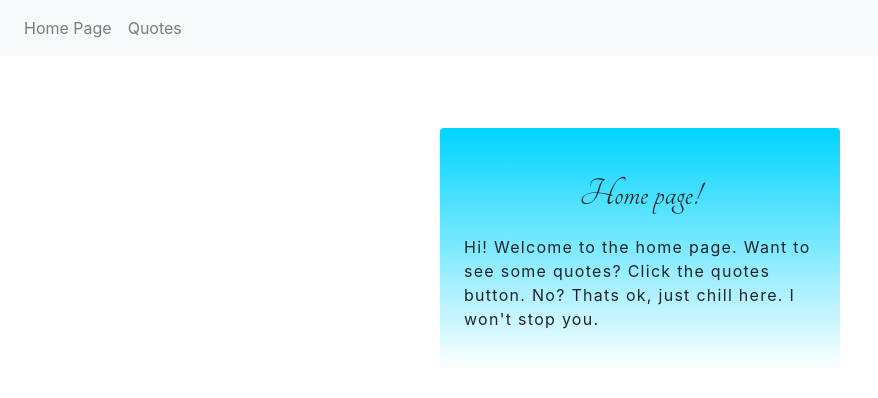
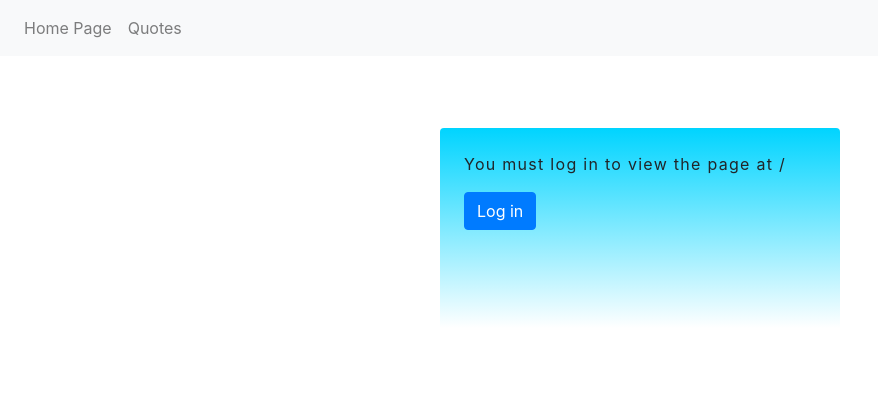
Before and after one commit to bmansk8/testing-with-jest, a React (Create React App) app: page /login in a window 1280 px wide. Shown: the top 398 px of the page, without its empty margins (0-878 px from the left). Built offline with nearby package versions, Linux system fonts and the light colour scheme.

Commit message:
Login Page!
justa simple Login page based on the react router dom documentation.

```diff
--- a/src/app/components/App.jsx
+++ b/src/app/components/App.jsx
@@ -2,11 +2,14 @@ import React from "react";
 import { QuoteMachine } from "./QuoteMachine";
 import { NASARover } from "./NASARover";
 import { HomePage } from './HomePage';
+import {Login} from './Login';
+import {PrivateRoute} from './services/PrivateRoute'
+
 import {
   BrowserRouter as Router,
   Switch,
   Route,
-  Link
+  Link,
 } from "react-router-dom";
 
 export const App = function App() {
@@ -28,9 +31,12 @@ export const App = function App() {
         </nav>
 
         <Switch>
-          <Route path="/quotes">
+          <PrivateRoute path="/quotes">
             <QuoteMachine />
             <NASARover />
+          </PrivateRoute>
+          <Route path="/login">
+            <Login />
           </Route>
           <Route path="/">
             <HomePage />
@@ -43,5 +49,3 @@ export const App = function App() {
 
   );
 }
-
-//
--- /dev/null
+++ b/src/app/components/Login.jsx
@@ -0,0 +1,28 @@
+import React from 'react'
+import{
+  useHistory,
+  useLocation
+} from 'react-router-dom'
+import {fakeAuth} from './services/fakeAuth'
+
+export const Login = function LoginPage() {
+  let history = useHistory();
+  let location = useLocation();
+
+  //we set from equal to the route we are trying to reach
+  let { from } = location.state || { from: { pathname: "/" } };
+  //login is a function that sets fake auth to true then redirects us
+  let login = () => {
+    fakeAuth.authenticate(() => {
+      //so we auth then replace our current location to the previous route we tryed to reach
+      history.replace(from);
+    });
+  };
+
+  return (
+    <div id='loginPage' className='rounded-top'>
+      <p>You must log in to view the page at {from.pathname}</p>
+      <button type='button' className='btn btn-primary' onClick={login}>Log in</button>
+    </div>
+  );
+}
--- a/src/app/components/NASARover.jsx
+++ b/src/app/components/NASARover.jsx
@@ -58,7 +58,7 @@ export const NASARover = function NASARover() {
           </div>
         </Route>
         {/*then use /:photoId as my placeHolder */}
-        {/*i'm also passing in the data arr so ican use it in details*/}
+        {/*i'm also passing in the data arr so i can use it in details*/}
         <Route path={`${path}/:photoId`}>
           <Details data={data} />
         </Route>
--- /dev/null
+++ b/src/app/components/services/PrivateRoute.jsx
@@ -0,0 +1,31 @@
+import React from 'react';
+import { fakeAuth } from './fakeAuth'
+import {
+  Route,
+  Redirect,
+} from 'react-router-dom'
+
+//private route wraps our routes and handels redirects
+// eslint-disable-next-line react/prop-types
+export const PrivateRoute = function PrivateRoute({ children, ...rest }) {
+  return (
+    <Route
+      {...rest}
+      //location is a object that represents the current url
+      render={({ location }) =>
+        fakeAuth.isAuthenticated ? (
+          //if we are authenticated render children aka quotes and rover photos
+          children
+        ) : (
+          //if not redirect to relitave path /login
+          <Redirect
+            to={{
+              pathname: "/login",
+              state: { from: location }
+            }}
+          />
+        )
+      }
+    />
+  );
+}
--- /dev/null
+++ b/src/app/components/services/fakeAuth.js
@@ -0,0 +1,12 @@
+export const fakeAuth = {
+  //obj with functions and our value for if we are logged in
+  isAuthenticated: false,
+  authenticate(cb) {
+    fakeAuth.isAuthenticated = true;
+    setTimeout(cb, 100); // fake async
+  },
+  signout(cb) {
+    fakeAuth.isAuthenticated = false;
+    setTimeout(cb, 100);
+  }
+};
--- a/src/app/css/App.css
+++ b/src/app/css/App.css
@@ -21,6 +21,17 @@ div h1 {
   margin-left: auto;
   margin-right: auto;
   padding: 1.5rem;
+  background: linear-gradient(0deg, rgba(2,0,36,1) 0%, rgba(255,255,255,1) 0%, rgba(0,212,255,1) 100%);
+}
+
+#loginPage{
+  margin-top: 8rem;
+  display: block;
+  width: 400px;
+  height: 200px;
+  padding: 1.5rem;
+  margin-left:auto;
+  margin-right: auto;
   background: linear-gradient(0deg, rgba(2,0,36,1) 0%, rgba(255,255,255,1) 0%, rgba(0,212,255,1) 100%);
 }
 
```
Also changed, not shown: todo.txt.
